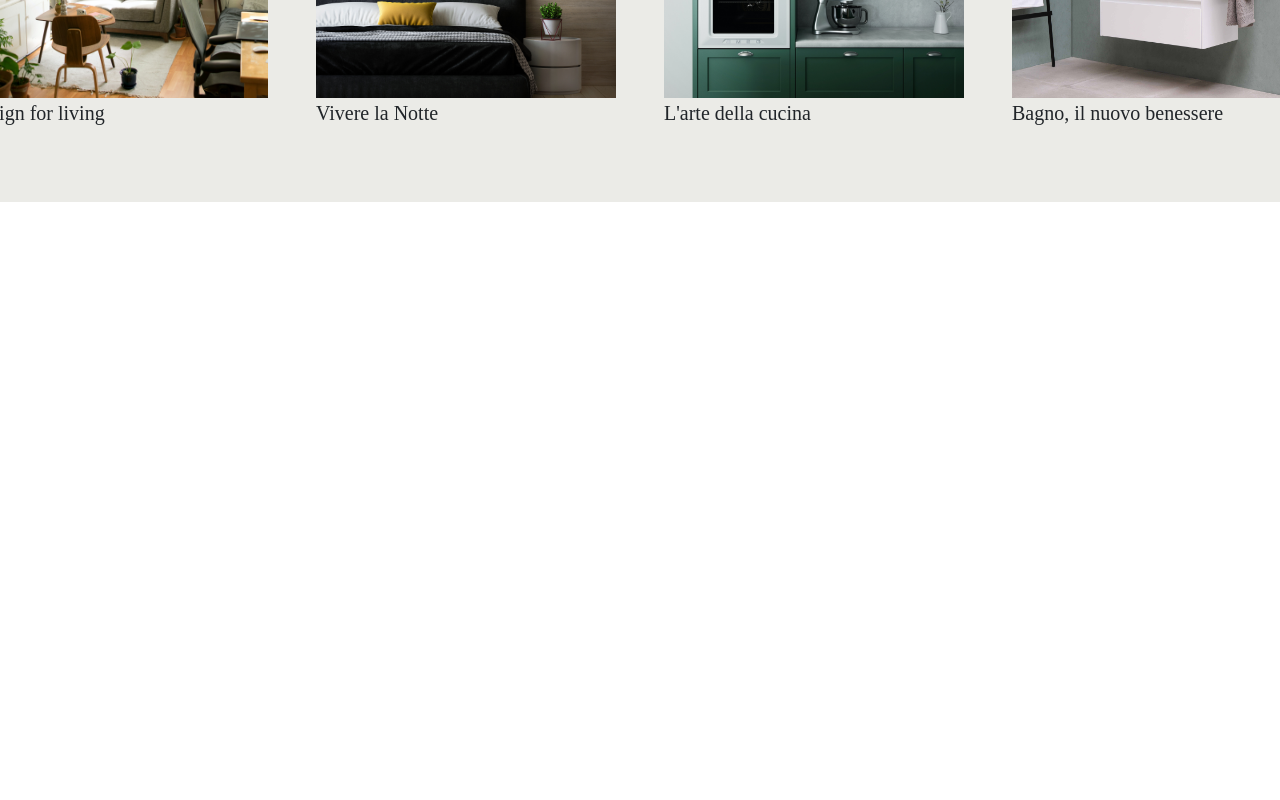
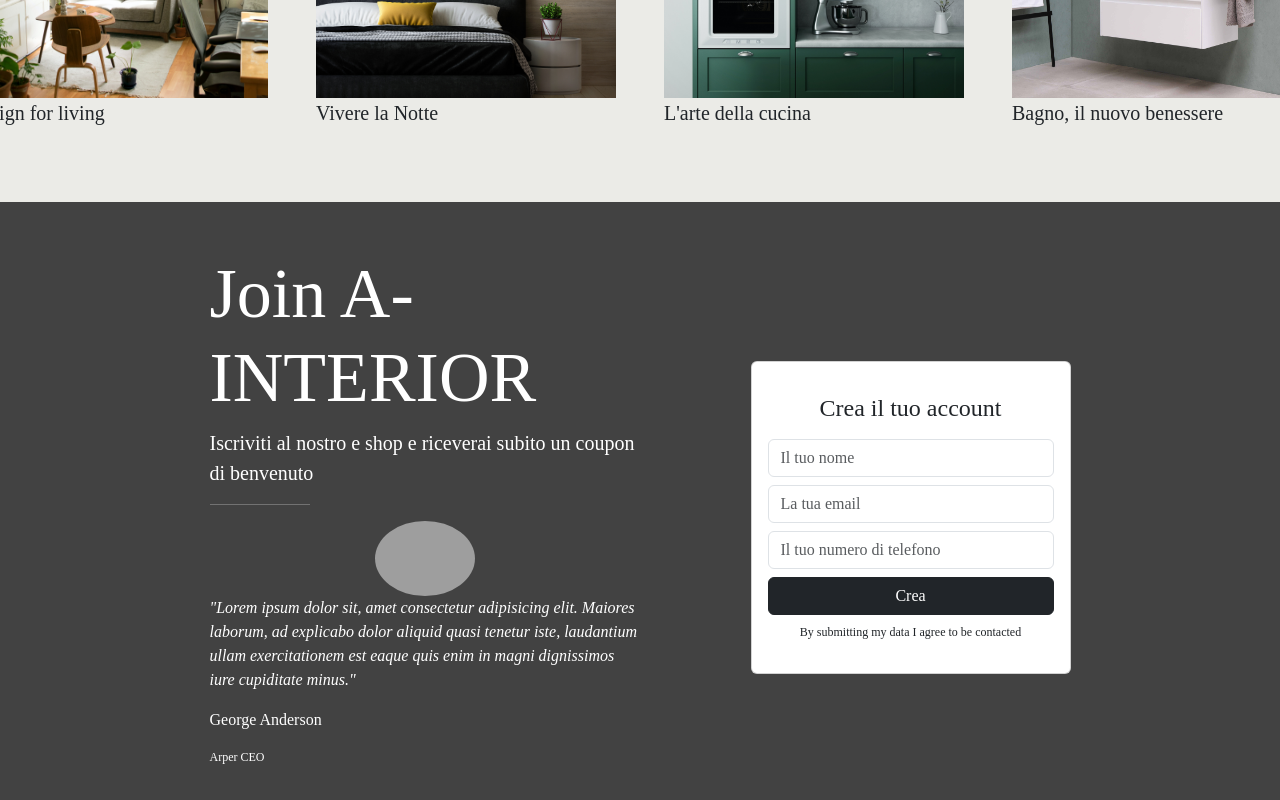
Before and after one commit to Elisabetta01/proj-html-vuejs, a Vue app: page / in a window 1280 px wide. Shown: the part 5664-6464 px from the top of the page. Before the commit the page ends 5866 px from the top, so only its background shows below. Built offline with nearby package versions, Linux system fonts and the light colour scheme; grey boxes are pictures that could not be loaded; the HTML template or start-up script is replaced by a standard one.

Commit message:
join comp

```diff
--- a/src/components/AccountComp.vue
+++ b/src/components/AccountComp.vue
@@ -46,7 +46,8 @@
                               <input class="form-control mb-2" type="text" placeholder="Il tuo nome" aria-label="default input example">
                               <input class="form-control mb-2" type="email" placeholder="La tua email" aria-label="default input example">
                               <input class="form-control mb-2" type="text" placeholder="Il tuo numero di telefono" aria-label="default input example">
-                              <a href="#" class="btn btn-dark">Crea</a>
+                              <a href="#" class="btn btn-dark d-flex justify-content-center">Crea</a>
+                              <p class="smaller text-center mt-2">By submitting my data I agree to be contacted</p>
                          </div>
                     </div>
 
@@ -95,6 +96,9 @@
                padding: 20px;
                position: absolute;
                bottom: -50px;
+               .smaller{
+                    font-size: 12px;
+               }
           }
 
      }
--- /dev/null
+++ b/src/components/JoinComp.vue
@@ -0,0 +1,59 @@
+<script>
+     export default {
+         name:"JoinComp",
+     }
+</script>
+
+<template>
+     <div id="container-join">
+          <div class="container w-75 d-flex justify-content-between">
+               <div id="testo" class="w-50">
+                    <h1>Join A-INTERIOR</h1>
+                    <p class="bigger">Iscriviti al nostro e shop e riceverai subito un coupon di benvenuto</p>
+                    <hr>
+                    <img src="/img/user1.png" alt="" id="user" class="rounded-circle mx-auto d-block">
+                    <p class="fst-italic">"Lorem ipsum dolor sit, amet consectetur adipisicing elit. Maiores laborum, ad explicabo dolor aliquid quasi tenetur iste, laudantium ullam exercitationem est eaque quis enim in magni dignissimos iure cupiditate minus."</p>
+                    <p>George Anderson</p>
+                    <p class="smaller">Arper CEO</p>
+               </div>
+
+               <div id="card" class="d-flex align-items-center">
+                    <div class="card" style="width: 20rem;">
+                         <div class="card-body">
+                              <h4 class="card-title text-center m-3">Crea il tuo account</h4>
+                              <input class="form-control mb-2" type="text" placeholder="Il tuo nome" aria-label="default input example">
+                              <input class="form-control mb-2" type="email" placeholder="La tua email" aria-label="default input example">
+                              <input class="form-control mb-2" type="text" placeholder="Il tuo numero di telefono" aria-label="default input example">
+                              <a href="#" class="btn btn-dark d-flex justify-content-center">Crea</a>
+                              <p class="smaller text-center mt-2">By submitting my data I agree to be contacted</p>
+                         </div>
+                    </div>
+               </div>
+          </div>
+     </div>
+</template>
+
+<style lang="scss" scoped>
+     #container-join{
+          background-color: #424242;
+          color: white;
+          font-family: "Times New Roman", Times, serif;
+          padding: 50px;
+          h1{
+               font-size: 70px;
+          }
+          img{
+               width: 100px;
+          }
+          .bigger{
+               font-size: 20px;
+          }
+          .smaller{
+               font-size: 12px;
+          }
+          hr{
+               width: 100px;
+          }
+
+     }
+</style>
--- a/src/components/MainComp.vue
+++ b/src/components/MainComp.vue
@@ -7,6 +7,7 @@
      import AccountComp from './AccountComp.vue';
      import TestimonialComp from './TestimonialComp.vue';
      import AmbientiComp from './AmbientiComp.vue';
+     import JoinComp from './JoinComp.vue';
 
      export default {
           name: "MainComp",
@@ -18,6 +19,7 @@
                AccountComp,
                TestimonialComp,
                AmbientiComp,
+               JoinComp,
           },
 
           data(){
@@ -37,6 +39,7 @@
           <AccountComp/>
           <TestimonialComp/>
           <AmbientiComp/>
+          <JoinComp/>
      </main>
 
 </template>
```
Also changed, not shown: 1 other file (tests, documents, lock files or other folders).
